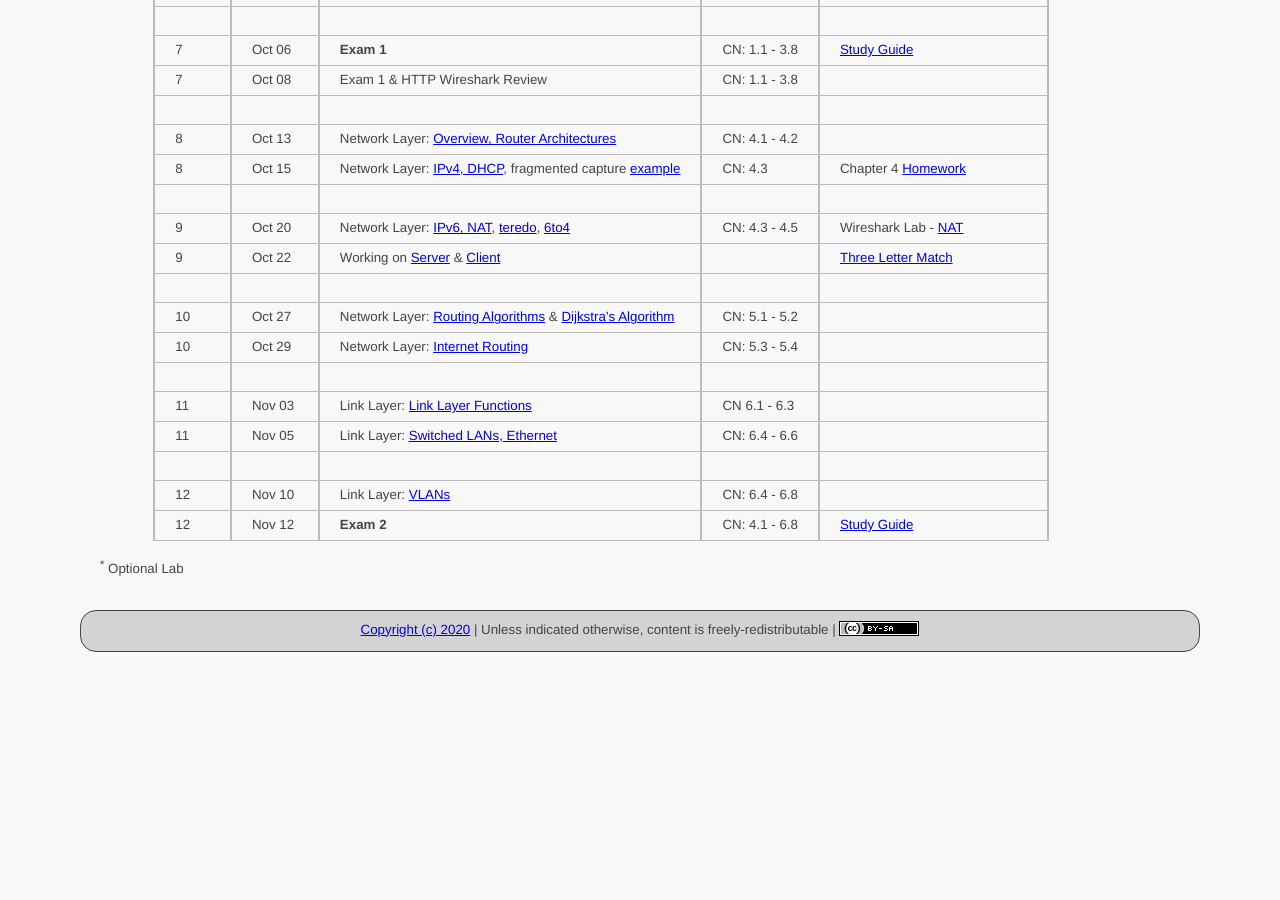
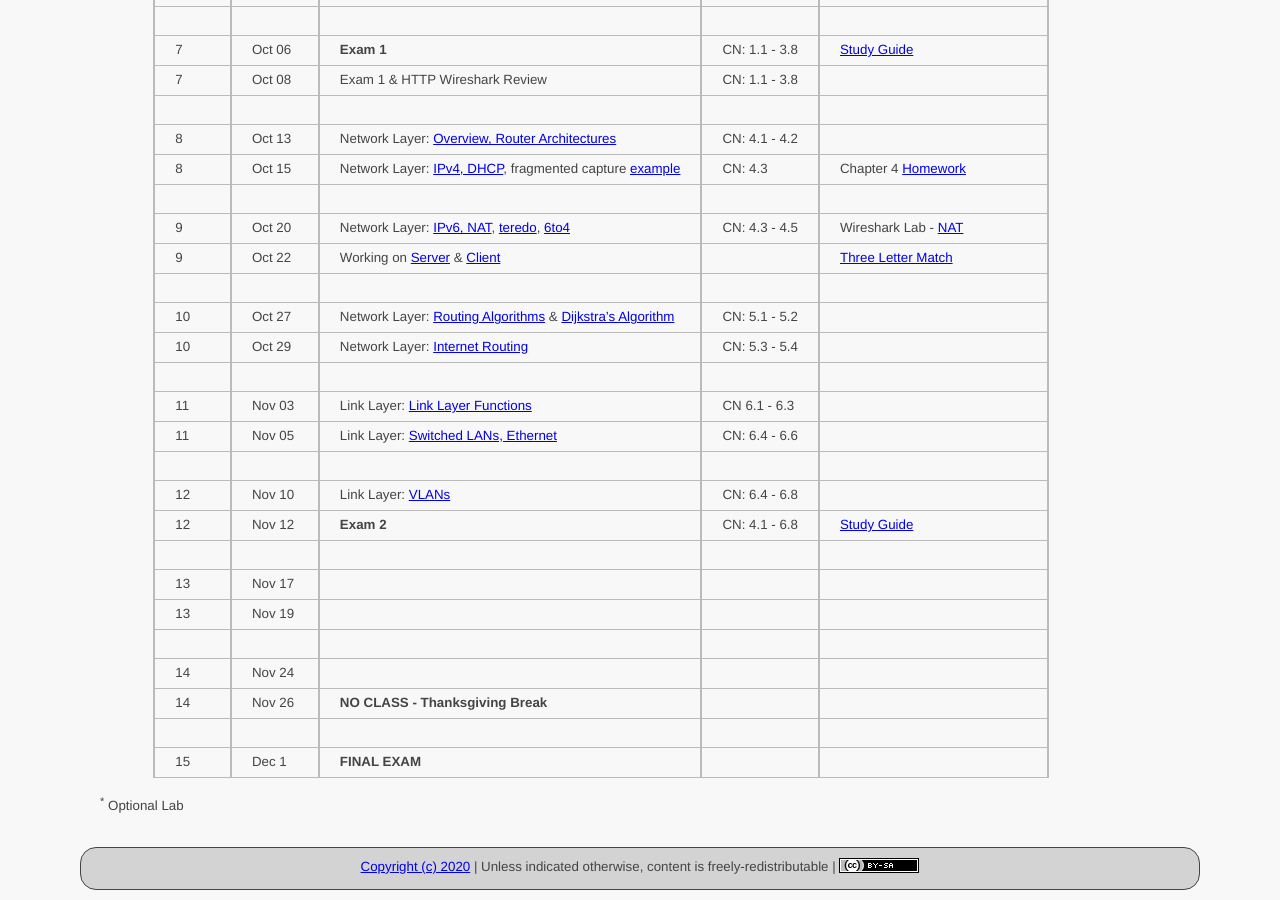
Before and after one commit to ycpcs/cs330-fall2020, a Jekyll site: the page built from schedule/index.md, in a window 1280 px wide and 900 px high, scrolled down 679 px. Built offline with Jekyll 4.4.1, drawn with Linux system fonts in a browser that asks for light colours; before the commit the page ends 1341 px from its top, so only the background shows below that.

```diff
--- a/schedule/index.md
+++ b/schedule/index.md
@@ -45,5 +45,13 @@ CN: [Computer Networking: A Top-Down Approach](https://www.pearson.com/us/higher
 > | | | |
 > 12 | Nov 10 | Link Layer: [VLANs](slides/chapter_3.pdf) | CN: 6.4 - 6.8 |
 > 12 | Nov 12 | **Exam 2** | CN: 4.1 - 6.8 | [Study Guide](../exams/exam2_study_guide.html)
+> | | | |
+> 13 | Nov 17 | | |
+> 13 | Nov 19 | | |
+> | | | |
+> 14 | Nov 24 | | |
+> 14 | Nov 26 | **NO CLASS - Thanksgiving Break** | |
+> | | | |
+> 15 | Dec 1 | **FINAL EXAM** | |
 
 <sup>*</sup> Optional Lab
```
Also changed, not shown: index.md (+1 -0 lines).
